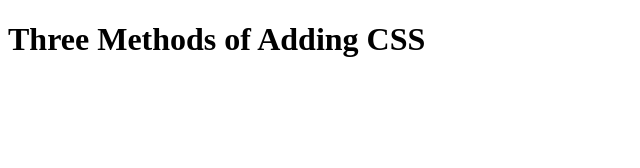
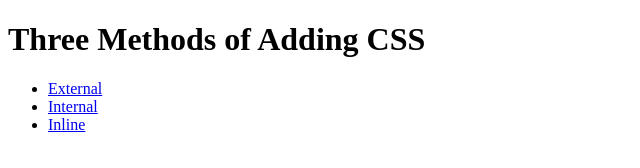
Before and after one commit to djteq/CSS, a plain HTML site: page index.html in a window 1280 px wide. Shown: the whole page, without its empty margins (0-640 px from the left). Drawn offline with Linux system fonts and the light colour scheme.

Commit message:
Add files via upload

```diff
--- a/index.html
+++ b/index.html
@@ -8,7 +8,12 @@
 
 <body>
   <h1>Three Methods of Adding CSS</h1>
+  <Ul>
   <!-- Create 3 Links to The 3 Webpages: inline, internal and external -->
+    <LI><a href="./external.html"> External</a></LI>
+    <LI><a href="./internal.html"> Internal</a></LI>
+    <LI><a href="./inline.html"> Inline</a></LI>
+  </Ul>
 </body>
 
 </html>
```
